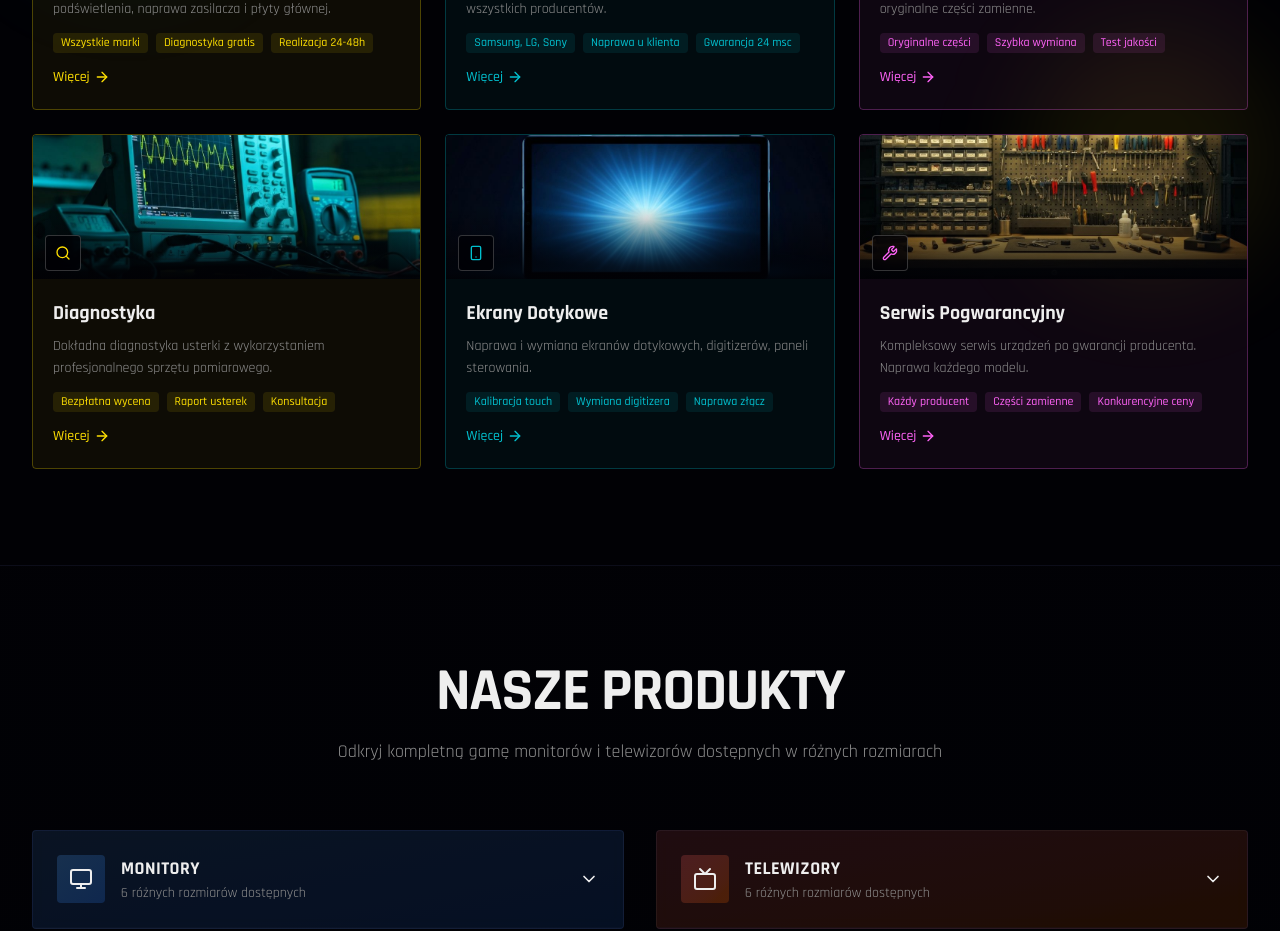
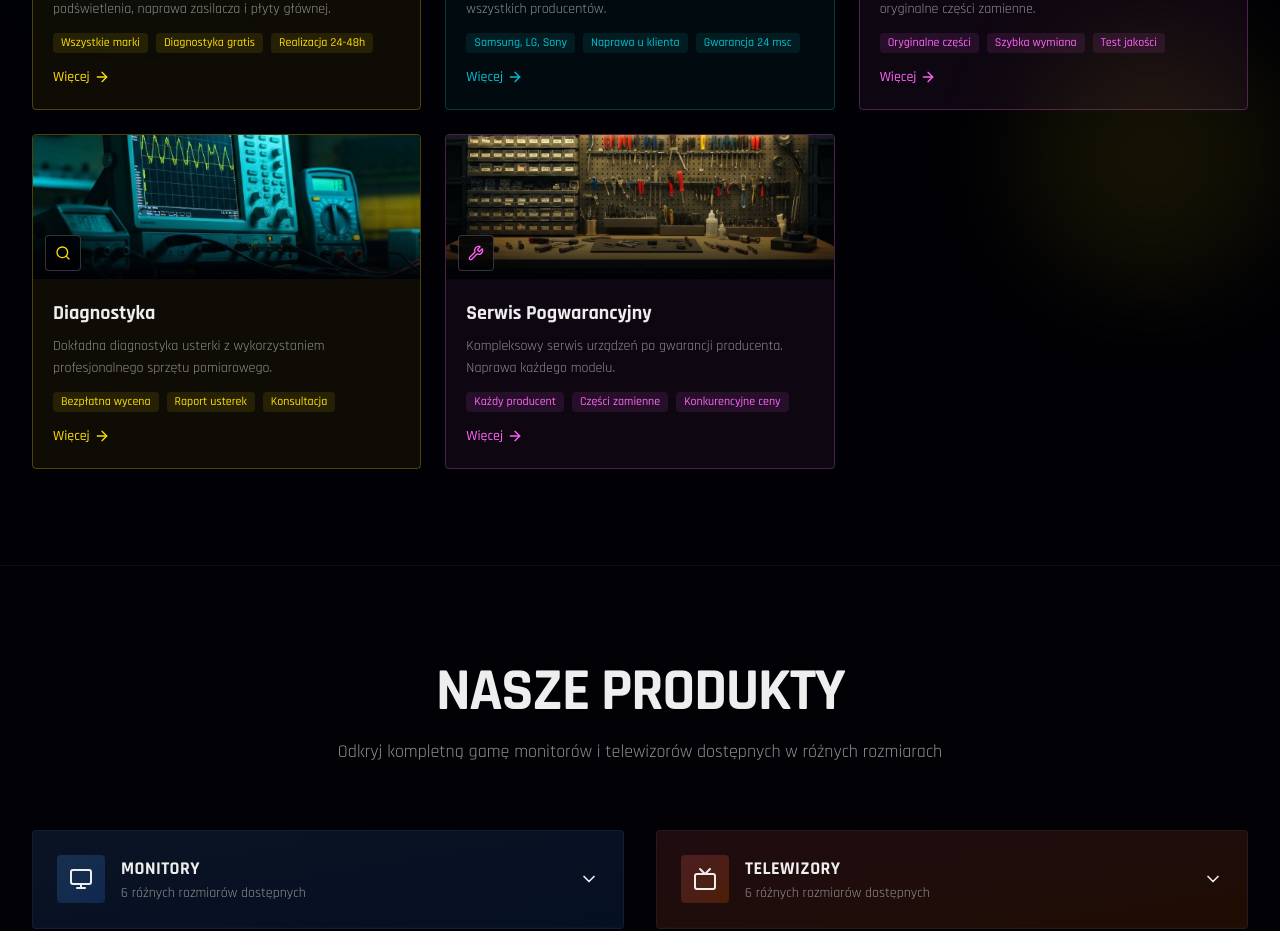
Before and after one commit to Harryburgir/Screenhero, a Next.js app: page / in a window 1280 px wide. Shown: the part 1440-2371 px from the top of the page. Built offline with nearby package versions, Linux system fonts and the light colour scheme.

Commit message:
refactor: remove OLED and touchscreen references
Clean up references to OLED and touchscreen services and UI elements.

```diff
--- a/components/services.tsx
+++ b/components/services.tsx
@@ -2,7 +2,7 @@
 
 import Image from "next/image";
 import { motion } from "framer-motion";
-import { Monitor, Tv, Smartphone, Wrench, RefreshCcw, Search, ArrowRight, X } from "lucide-react";
+import { Monitor, Tv, Wrench, RefreshCcw, Search, ArrowRight, X } from "lucide-react";
 import {
   Dialog,
   DialogContent,
@@ -33,7 +33,7 @@ const services: Service[] = [
     color: "primary",
     image: "/images/service-monitor.jpg",
     modalDescription:
-      "Specjalizujemy się w kompleksowej naprawie monitorów komputerowych każdej marki i rozmiaru — od małych 21\" po wielkoformatowe 49\" ultrapanoramy. Naprawiamy uszkodzone matryce IPS, VA, TN oraz OLED, wymieniamy podświetlenie LED i paski, regenerujemy zasilacze oraz płyty główne. Każda naprawa poprzedzona jest bezpłatną diagnostyką i szczegółowym kosztorysem.",
+      "Specjalizujemy się w kompleksowej naprawie monitorów komputerowych każdej marki i rozmiaru — od małych 21\" po wielkoformatowe 49\" ultrapanoramy. Naprawiamy uszkodzone matryce IPS, VA oraz TN, wymieniamy podświetlenie LED i paski, regenerujemy zasilacze oraz płyty główne. Każda naprawa poprzedzona jest bezpłatną diagnostyką i szczegółowym kosztorysem.",
     modalSteps: [
       "Bezpłatna diagnostyka i pomiar parametrów elektrycznych",
       "Identyfikacja uszkodzonego podzespołu — matryca, zasilacz lub PCB",
@@ -56,7 +56,7 @@ const services: Service[] = [
     color: "secondary",
     image: "/images/service-tv.jpg",
     modalDescription:
-      "Naprawiamy telewizory wszystkich czołowych producentów — Samsung, LG, Sony, Philips, Panasonic, Hisense i wielu innych. Obsługujemy technologie LCD, LED, QLED, NanoCell, OLED oraz AMOLED. Oferujemy wyjazd do klienta na terenie całego miasta — nie musisz transportować dużego TV do naszego serwisu. Naprawiamy zarówno usterki sprzętowe, jak i oprogramowanie (firmware, Smart TV).",
+      "Naprawiamy telewizory wszystkich czołowych producentów — Samsung, LG, Sony, Philips, Panasonic, Hisense i wielu innych. Obsługujemy technologie LCD, LED, QLED oraz NanoCell. Oferujemy wyjazd do klienta na terenie całego miasta — nie musisz transportować dużego TV do naszego serwisu. Naprawiamy zarówno usterki sprzętowe, jak i oprogramowanie (firmware, Smart TV).",
     modalSteps: [
       "Diagnoza na miejscu lub w serwisie — do wyboru klienta",
       "Naprawa matrycy, panelu podświetlenia lub modułu T-CON",
@@ -91,7 +91,7 @@ const services: Service[] = [
     modalFacts: [
       { label: "Czas realizacji", value: "1–3 dni robocze" },
       { label: "Gwarancja na matrycę", value: "12 miesięcy" },
-      { label: "Typ matryc", value: "IPS, VA, TN, OLED, QLED" },
+      { label: "Typ matryc", value: "IPS, VA, TN, QLED" },
     ],
   },
   {
@@ -117,29 +117,7 @@ const services: Service[] = [
       { label: "Raport pisemny", value: "Tak, w każdym przypadku" },
     ],
   },
-  {
-    icon: Smartphone,
-    title: "Ekrany Dotykowe",
-    description: "Naprawa i wymiana ekranów dotykowych, digitizerów, paneli sterowania.",
-    features: ["Kalibracja touch", "Wymiana digitizera", "Naprawa złącz"],
-    color: "secondary",
-    image: "/images/service-touch.jpg",
-    modalDescription:
-      "Ekrany dotykowe to coraz popularniejszy element monitorów interaktywnych, kiosków informacyjnych i paneli sterowania przemysłowego. Naprawiamy i wymieniamy digitizery pojemnościowe i rezystancyjne, przeprowadzamy kalibrację punktów dotyku oraz naprawiamy uszkodzone złącza i taśmy FFC. Posiadamy doświadczenie w serwisowaniu urządzeń zarówno konsumenckich, jak i przemysłowych.",
-    modalSteps: [
-      "Test cyfrowy warstwy dotykowej — odczyt nieaktywnych stref",
-      "Demontaż digitizera z zabezpieczeniem szkła ochronnego",
-      "Wymiana warstwy dotykowej na nową (pojemnościowa / rezystancyjna)",
-      "Kalibracja wielopunktowa — do 20 punktów dotykowych",
-      "Test precyzji i czułości na całej powierzchni ekranu",
-      "Montaż końcowy i weryfikacja w warunkach pracy",
-    ],
-    modalFacts: [
-      { label: "Czas realizacji", value: "2–4 dni robocze" },
-      { label: "Gwarancja", value: "12 miesięcy" },
-      { label: "Typ ekranów", value: "Pojemnościowe, rezystancyjne, IR" },
-    ],
-  },
+
   {
     icon: Wrench,
     title: "Serwis Pogwarancyjny",
```
